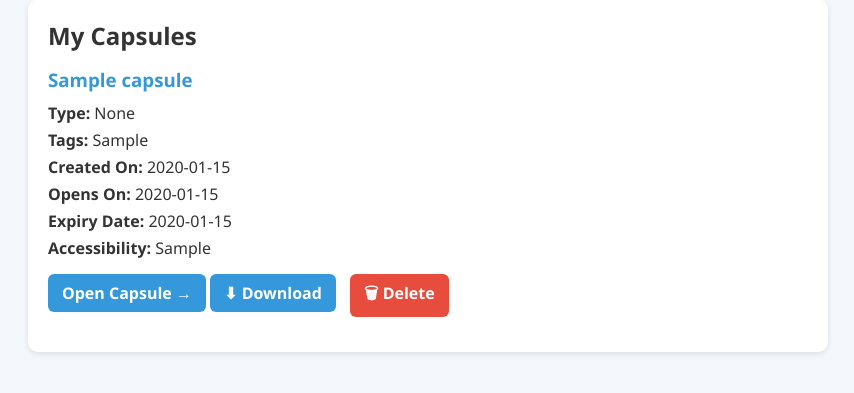
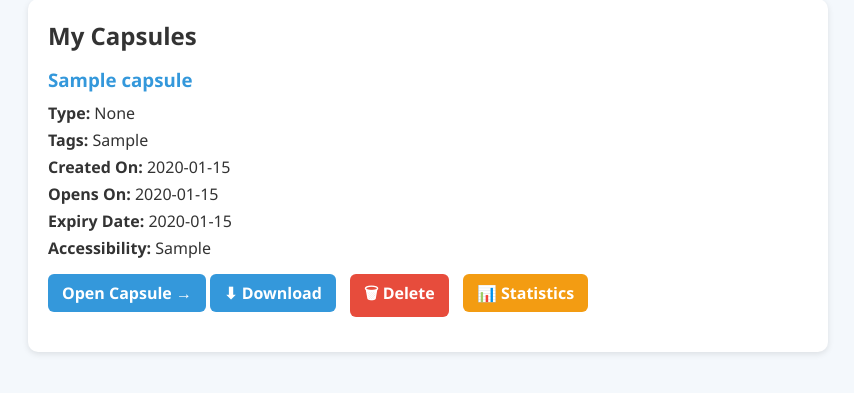
Before and after one commit to rhapsodicwaffle/pastport, a Flask app: template templates/my_capsules.html in a window 1280 px wide. Shown: the part 113-506 px from the top of the page, without its empty margins (212-1066 px from the left). Run offline with Flask 3, Linux system fonts and the light colour scheme; the template is opened without the code that fills it: values named after a table or form of the project are taken from there, others are empty; tables that the repository leaves empty hold one stand-in row (Sample ...).

Commit message:
Update my_capsules.html

```diff
--- a/templates/my_capsules.html
+++ b/templates/my_capsules.html
@@ -1,5 +1,3 @@
-
-
 <!DOCTYPE html>
 <html lang="en">
 <head>
@@ -43,6 +41,10 @@
       background-color: #e74c3c;
       margin-left: 10px;
     }
+    .stats-btn {
+      background-color: #f39c12;
+      margin-left: 10px;
+    }
     .back-btn {
       display: inline-block;
       margin: 30px auto 10px;
@@ -70,7 +72,6 @@
 
     {% for capsule in capsules %}
       <div class="capsule">
-
         <h3>{{ capsule.title }}</h3>
         <p><strong>Type:</strong> {{ capsule.type }}</p>
         <p><strong>Tags:</strong> {{ capsule.tags }}</p>
@@ -81,8 +82,6 @@
 
         <a href="/capsule/{{ capsule.id }}" class="view-btn">Open Capsule →</a>
 
-
-
         {% if capsule.type == 'encrypted' %}
           <form action="/capsule/download/{{ capsule.id }}" method="GET" onsubmit="return promptPassword('{{ capsule.id }}');">
             <button type="submit" class="view-btn download-btn">⬇ Download</button>
@@ -91,16 +90,16 @@
           <a href="/capsule/download/{{ capsule.id }}" class="view-btn download-btn">⬇ Download</a>
         {% endif %}
 
-
         <form action="/capsule/delete/{{ capsule.id }}" method="POST" style="display:inline;" onsubmit="return confirm('Are you sure you want to delete this capsule?');">
           <button type="submit" class="view-btn delete-btn">🗑 Delete</button>
         </form>
+
+        <a href="/stats" class="view-btn stats-btn">📊 Statistics</a>
       </div>
     {% else %}
       <p>You haven't created any capsules yet.</p>
     {% endfor %}
   </div>
-
 
 <script>
 function promptPassword(id) {
```
Lines whose indentation alone changed are shown as unchanged.
